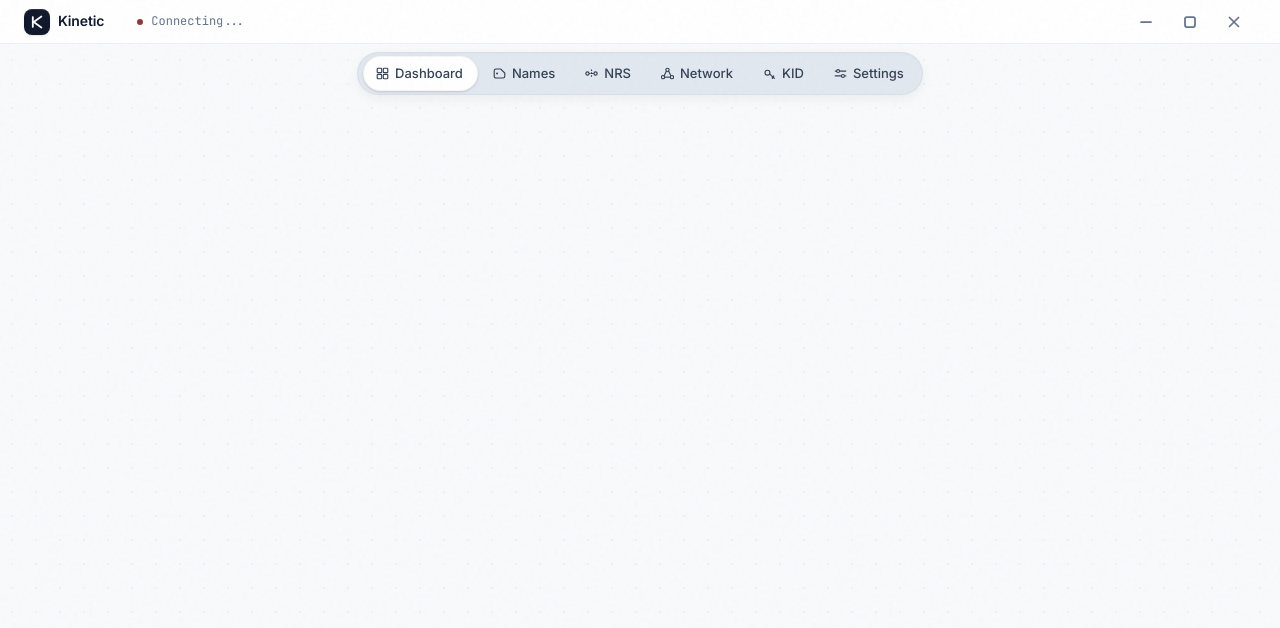
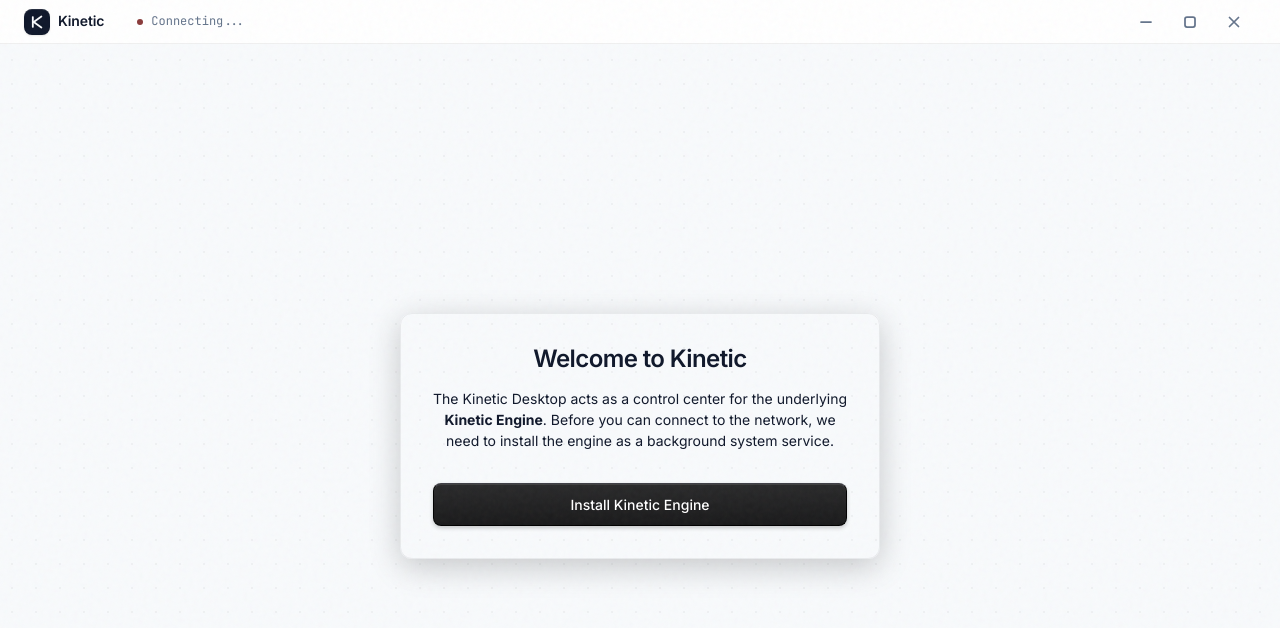
Before and after one commit to saifmukhtar/kinetic-desktop, a React (Vite) app: page /#/installer in a window 1280 px wide. Shown: the top 628 px of the page. Built offline with nearby package versions, Linux system fonts and the light colour scheme.

Commit message:
fix: implement missing installation onboarding component

```diff
--- a/src/App.tsx
+++ b/src/App.tsx
@@ -15,6 +15,7 @@
 const Kid = lazy(() => import('./pages/Kid'));
 const Settings = lazy(() => import('./pages/Settings'));
 const Identity = lazy(() => import('./pages/Identity'));
+const Installer = lazy(() => import('./pages/Installer'));
 
 const PageTransition = ({ children }: { children: React.ReactNode }) => (
   <motion.div
@@ -44,30 +45,46 @@
     let active = true;
     let timer: NodeJS.Timeout | null = null;
 
-    async function checkIdentity() {
+    async function checkSystemState() {
       try {
-        const res = await daemon.checkIdentityStatus();
+        // 1. Check if the daemon binaries are actually installed
+        const installRes = await daemon.checkInstalled('mainnet');
         if (!active) return;
 
-        if (res.status !== 'found') {
+        if (!installRes.is_installed) {
+          if (location.pathname !== '/installer') {
+            navigate('/installer');
+          }
+          if (active) setChecking(false);
+          return; // Stop checking identity if not installed
+        }
+
+        // 2. If installed, check if they have an identity
+        const idRes = await daemon.checkIdentityStatus();
+        if (!active) return;
+
+        if (idRes.status !== 'found') {
           if (location.pathname !== '/identity') {
             navigate('/identity');
           }
-          // Poll again since user is onboarding
-          timer = setTimeout(checkIdentity, 2000);
+          timer = setTimeout(checkSystemState, 2000);
         } else {
-          // Found! Stop polling permanently to save CPU and battery
+          // Found identity! We are fully operational.
           if (timer) clearTimeout(timer);
+          // If they are stuck on installer/identity pages but are actually set up, redirect home
+          if (location.pathname === '/installer' || location.pathname === '/identity') {
+            navigate('/');
+          }
         }
       } catch (err) {
-        // Daemon offline / starting up. Poll less aggressively
-        if (active) timer = setTimeout(checkIdentity, 5000);
+        // Network/daemon offline. Poll slowly.
+        if (active) timer = setTimeout(checkSystemState, 5000);
       } finally {
         if (active) setChecking(false);
       }
     }
 
-    checkIdentity();
+    checkSystemState();
 
     return () => {
       active = false;
@@ -82,7 +99,7 @@
       <Toaster position="bottom-right" theme="light" richColors toastOptions={{ style: { fontFamily: 'var(--font-sans)', borderRadius: 'var(--r-md)', padding: '16px', border: '1px solid var(--border)' } }} />
       <WindowResizer />
       {/* Hide top bar navigation if they are stuck on onboarding */}
-      <TopBar hideNav={location.pathname === '/identity'} />
+      <TopBar hideNav={location.pathname === '/identity' || location.pathname === '/installer'} />
       <main style={{ paddingTop: 'var(--pill-offset)', height: '100dvh', overflowY: 'auto' }}>
         <AnimatePresence mode="wait">
           <Suspense fallback={<PageLoader />}>
@@ -94,6 +111,7 @@
               <Route path="/kid"      element={<PageTransition><Kid /></PageTransition>} />
               <Route path="/settings" element={<PageTransition><Settings /></PageTransition>} />
               <Route path="/identity" element={<PageTransition><Identity /></PageTransition>} />
+              <Route path="/installer" element={<PageTransition><Installer /></PageTransition>} />
             </Routes>
           </Suspense>
         </AnimatePresence>
--- a/src/api/daemon.ts
+++ b/src/api/daemon.ts
@@ -248,6 +248,9 @@
   checkInstalled: (networkId: string): Promise<{ is_installed: boolean; install_type: string | null }> =>
     safeInvoke("check_installed", { networkId }),
 
+  extractBundledBinaries: (networkId: string): Promise<string> =>
+    safeInvoke("extract_bundled_binaries", { networkId }),
+
   downloadBinaries: (networkId: string, installType: string, baseUrl: string): Promise<string> =>
     safeInvoke("download_binaries", { networkId, installType, baseUrl }),
 
--- /dev/null
+++ b/src/pages/Installer.tsx
@@ -0,0 +1,77 @@
+import { useState } from 'react';
+import { useNavigate } from 'react-router-dom';
+import { daemon } from '../api/daemon';
+import { toast } from 'sonner';
+
+export default function Installer() {
+  const navigate = useNavigate();
+  const [installing, setInstalling] = useState(false);
+  const [step, setStep] = useState('Ready to install');
+
+  const handleInstall = async () => {
+    setInstalling(true);
+    try {
+      setStep('Extracting binaries...');
+      await daemon.extractBundledBinaries('mainnet');
+
+      setStep('Requesting privileges (Please enter your password)...');
+      // This will trigger pkexec/osascript/powershell and install the daemon
+      await daemon.installBinaries('mainnet', 'desktop');
+
+      toast.success('Kinetic Daemon successfully installed and started!');
+
+      // The installer script automatically runs `kinetic seed init`.
+      // So the identity is actually already generated!
+      // We'll navigate back to root, which will re-run the identity check.
+      // If it wants them to back up the seed, it can be done later, but for now they are installed.
+      navigate('/');
+    } catch (err: any) {
+      toast.error('Installation failed: ' + err.toString());
+    } finally {
+      setInstalling(false);
+    }
+  };
+
+  return (
+    <div style={{
+      display: 'flex',
+      flexDirection: 'column',
+      alignItems: 'center',
+      justifyContent: 'center',
+      height: '100%',
+      width: '100%',
+      background: 'radial-gradient(circle at center, var(--surface) 0%, var(--bg) 100%)',
+      padding: '24px'
+    }}>
+      <div style={{
+        background: 'var(--surface-raised)',
+        padding: '32px',
+        borderRadius: 'var(--r-lg)',
+        border: '1px solid var(--border)',
+        maxWidth: '480px',
+        textAlign: 'center',
+        boxShadow: '0 8px 32px rgba(0,0,0,0.2)'
+      }}>
+        <h1 style={{ marginBottom: '16px', fontSize: '24px', fontWeight: 600 }}>Welcome to Kinetic</h1>
+        <p style={{ color: 'var(--text-muted)', marginBottom: '32px', lineHeight: 1.5 }}>
+          The Kinetic Desktop acts as a control center for the underlying <strong>Kinetic Engine</strong>.
+          Before you can connect to the network, we need to install the engine as a background system service.
+        </p>
+
+        {installing ? (
+          <div style={{ display: 'flex', flexDirection: 'column', alignItems: 'center', gap: '16px' }}>
+            <div className="spinner" style={{ width: '32px', height: '32px', border: '3px solid var(--primary)', borderTopColor: 'transparent', borderRadius: '50%', animation: 'spin 1s linear infinite' }} />
+            <span style={{ fontWeight: 500 }}>{step}</span>
+            <style>{`
+              @keyframes spin { 0% { transform: rotate(0deg); } 100% { transform: rotate(360deg); } }
+            `}</style>
+          </div>
+        ) : (
+          <button className="btn-primary" style={{ width: '100%', padding: '12px' }} onClick={handleInstall}>
+            Install Kinetic Engine
+          </button>
+        )}
+      </div>
+    </div>
+  );
+}
```
